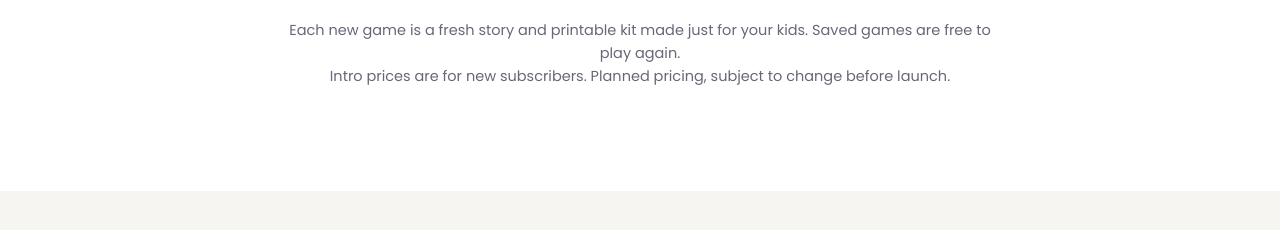
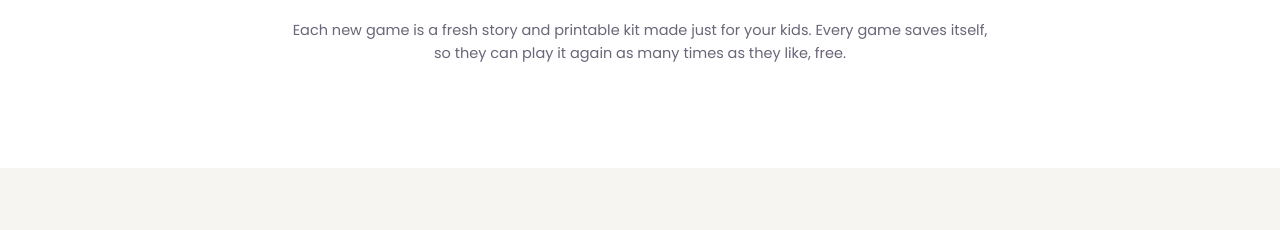
Before and after one commit to haymcarthur/pretendthat-site, a website: page pricing/index.html in a window 1280 px wide. Shown: the part 786-1016 px from the top of the page. Drawn offline with Linux system fonts and the light colour scheme.

Commit message:
New-game explainer says every game saves itself; drop the intro/planned note under the cards
Co-Authored-By: Claude Opus 5.5 <noreply@anthropic.com>

```diff
--- a/pricing/index.html
+++ b/pricing/index.html
@@ -91,7 +91,7 @@
         </article>
       </div>
     </div>
-    <p class="plans-note">Each new game is a fresh story and printable kit made just for your kids. Saved games are free to play again.<br>Intro prices are for new subscribers. Planned pricing, subject to change before launch.</p>
+    <p class="plans-note">Each new game is a fresh story and printable kit made just for your kids. Every game saves itself, so they can play it again as many times as they like, free.</p>
   </div>
 </section>
 
@@ -123,7 +123,7 @@
     </div>
     <details class="collapse collapse-arrow faq-item" name="pfaq">
       <summary class="collapse-title">What counts as a “new game”?</summary>
-      <div class="collapse-content"><p>Each new game is a fresh story and printable kit made just for your kids. Saved games are free to play again. A new game counts once its printable kit is made; closing a game before then doesn’t count. Playing a saved game again doesn’t count toward your monthly new games, even with a different number of players.</p></div>
+      <div class="collapse-content"><p>Each new game is a fresh story and printable kit made just for your kids. Every game saves itself, so they can play it again as many times as they like, free. A new game counts once its printable kit is made; closing a game before then doesn’t count. Playing a saved game again doesn’t count toward your monthly new games, even with a different number of players.</p></div>
     </details>
     <details class="collapse collapse-arrow faq-item" name="pfaq">
       <summary class="collapse-title">Does playing a saved game again count?</summary>
```
Also changed, not shown: index.html (+1 -1 lines).
